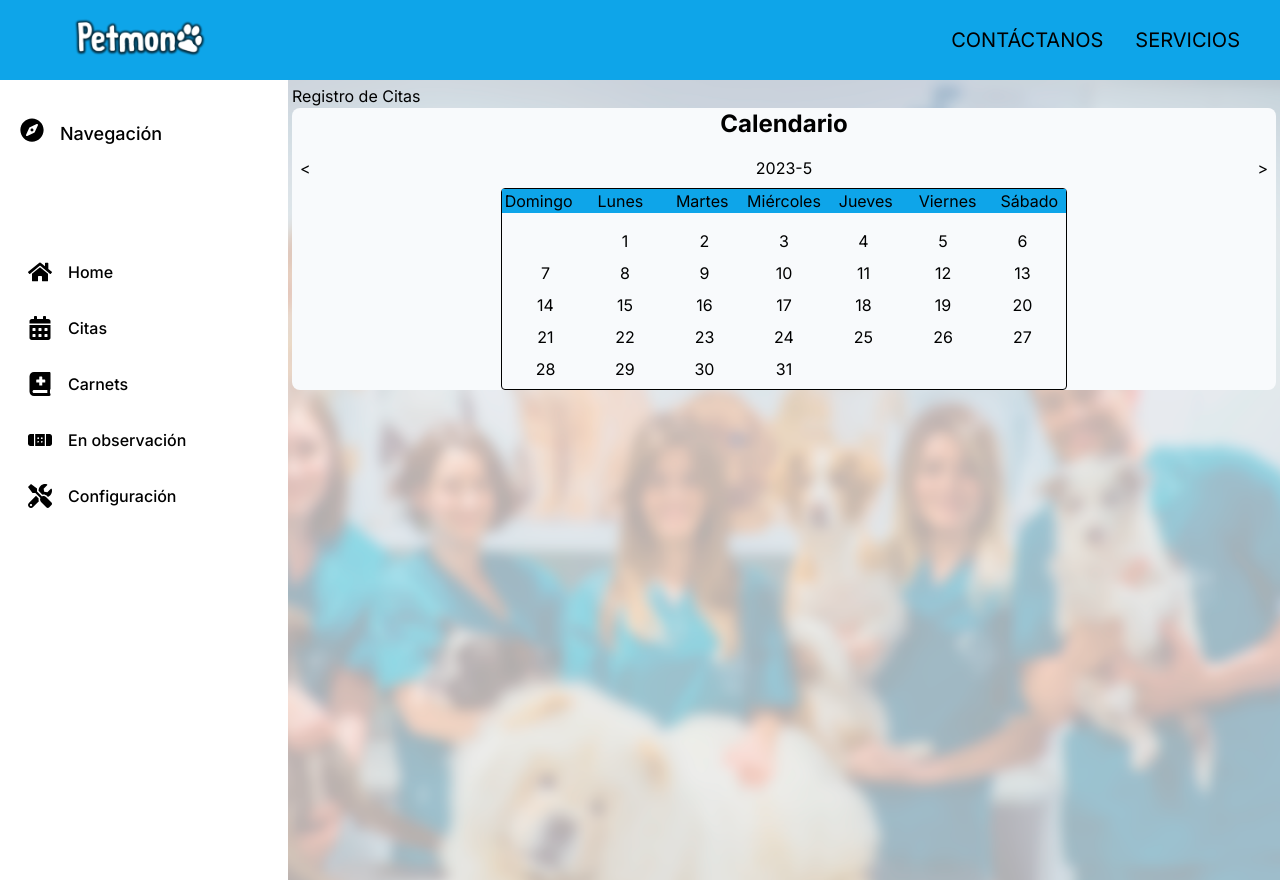
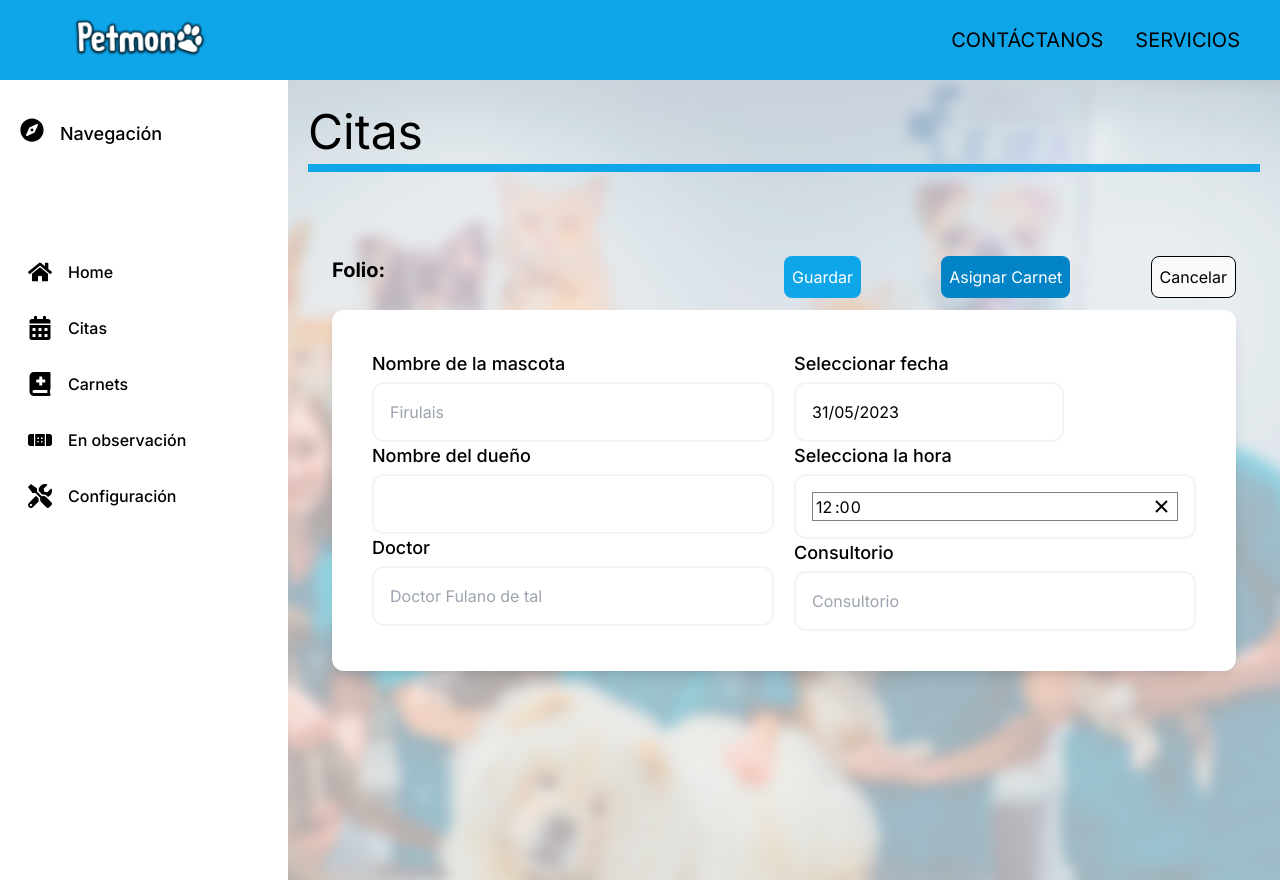
Before and after one commit to AxelBravo356/Veterinaria, a Next.js app: page /recepcion/citas/registro in a window 1280 px wide. Built offline with nearby package versions, Linux system fonts and the light colour scheme.

Commit message:
Form para citas actualizado

```diff
--- a/package.json
+++ b/package.json
@@ -20,8 +20,11 @@
     "next": "13.4.4",
     "postcss": "8.4.23",
     "react": "18.2.0",
+    "react-datepicker": "^4.13.0",
+    "react-datetime": "^3.2.0",
     "react-dom": "18.2.0",
     "react-icons": "^4.9.0",
+    "react-time-picker": "^6.2.0",
     "swiper": "^9.3.2",
     "tailwindcss": "3.3.2"
   },
--- a/src/app/recepcion/citas/registro/page.jsx
+++ b/src/app/recepcion/citas/registro/page.jsx
@@ -7,7 +7,6 @@ function RegistroCitas() {
     <>
       <Layout>
         <CitaForm></CitaForm>
-        <Calendar />
       </Layout>
     </>
   );
--- a/src/components/form-cita/index.jsx
+++ b/src/components/form-cita/index.jsx
@@ -1,9 +1,107 @@
-import React from 'react'
+"use client";
+import { useState } from "react";
+import { format } from "date-fns";
+import DatePicker from "react-datepicker";
+import "react-datepicker/dist/react-datepicker.css";
+import TimePicker from "react-time-picker";
+import "react-time-picker/dist/TimePicker.css";
 
 export default function CitaForm() {
+  const [selectedDate, setSelectedDate] = useState(new Date());
+
+  const handleDateChange = (date) => {
+    setSelectedDate(date);
+  };
+
+  const [selectedTime, setSelectedTime] = useState("12:00");
+
+  const handleTimeChange = (time) => {
+    setSelectedTime(time);
+  };
+
   return (
-    <>
-        <p>Registro de Citas</p>
-    </>
-  )
+    <div className="container">
+      <div className="mx-auto py-6 px-4">
+        <h1 className="text-black text-5xl mb-2">Citas</h1>
+        <div className="w-full py-1 bg-sky-500"></div>
+      </div>
+      <div className=" p-10 grid-rows-2 rounded-3xl mt-5 ">
+        <div className="grid grid-cols-2">
+          <div>
+            <p className="font-bold text-xl">Folio: </p>
+          </div>
+          <div className="grid-cols-3 flex justify-between mb-3">
+            <button className="bg-sky-500 text-white p-2 rounded-lg">
+              Guardar
+            </button>
+            <button className="bg-sky-600 text-white p-2 rounded-lg">
+              Asignar Carnet
+            </button>
+            <button className="bg-slate-50 border border-black p-2 rounded-lg">
+              Cancelar
+            </button>
+          </div>
+        </div>
+        <div className="bg-white rounded-xl grid grid-cols-2 gap-5 px-10 py-10 shadow-lg">
+          <div>
+            <div>
+              <label className="text-lg font-medium">
+                Nombre de la mascota
+              </label>
+              <input
+                className="w-full border-2 border-gray-100 rounded-xl p-4 mt-1 bg-transparent"
+                placeholder="Firulais"
+              />
+            </div>
+            <div>
+              <label className="text-lg font-medium">Nombre del dueño</label>
+              <input
+                className="w-full border-2 border-gray-100 rounded-xl p-4 mt-1 bg-transparent"
+                placeholder=""
+              />
+            </div>
+            <div>
+              <label className="text-lg font-medium">Doctor</label>
+              <input //AQUÏ DEBE SER UN SELECT
+                type="text"
+                className="w-full border-2 border-gray-100 rounded-xl p-4 mt-1 bg-transparent"
+                placeholder="Doctor Fulano de tal"
+              />
+            </div>
+          </div>
+          <div>
+            <div>
+              <div>
+                <label className="text-lg font-medium">Seleccionar fecha</label>
+                <DatePicker
+                  className="w-full border-2 border-gray-100 rounded-xl p-4 mt-1 bg-transparent"
+                  selected={selectedDate}
+                  onChange={handleDateChange}
+                  dateFormat="dd/MM/yyyy"
+                />
+              </div>
+            </div>
+            <div>
+              <label className="text-lg font-medium">Selecciona la hora</label>
+              <TimePicker
+                className="w-full border-2 border-gray-100 rounded-xl p-4 mt-1 bg-transparent"
+                value={selectedTime}
+                onChange={handleTimeChange}
+                format="HH:mm"
+                disableClock={true}
+              />
+            </div>
+            <div>
+              <label className="text-lg font-medium">Consultorio</label>
+              <input //AQUÏ TAMBIÉN DEBE SER UN SELECT
+                type="text"
+                className="w-full border-2 border-gray-100 rounded-xl p-4 mt-1 bg-transparent"
+                placeholder="Consultorio"
+              />
+            </div>
+          </div>
+        </div>
+      </div>
+    </div>
+  );
 }
```
Also changed, not shown: src/components/calendar-citas/index.jsx (+1 -8 lines), 2 other files (tests, documents, lock files or other folders).
